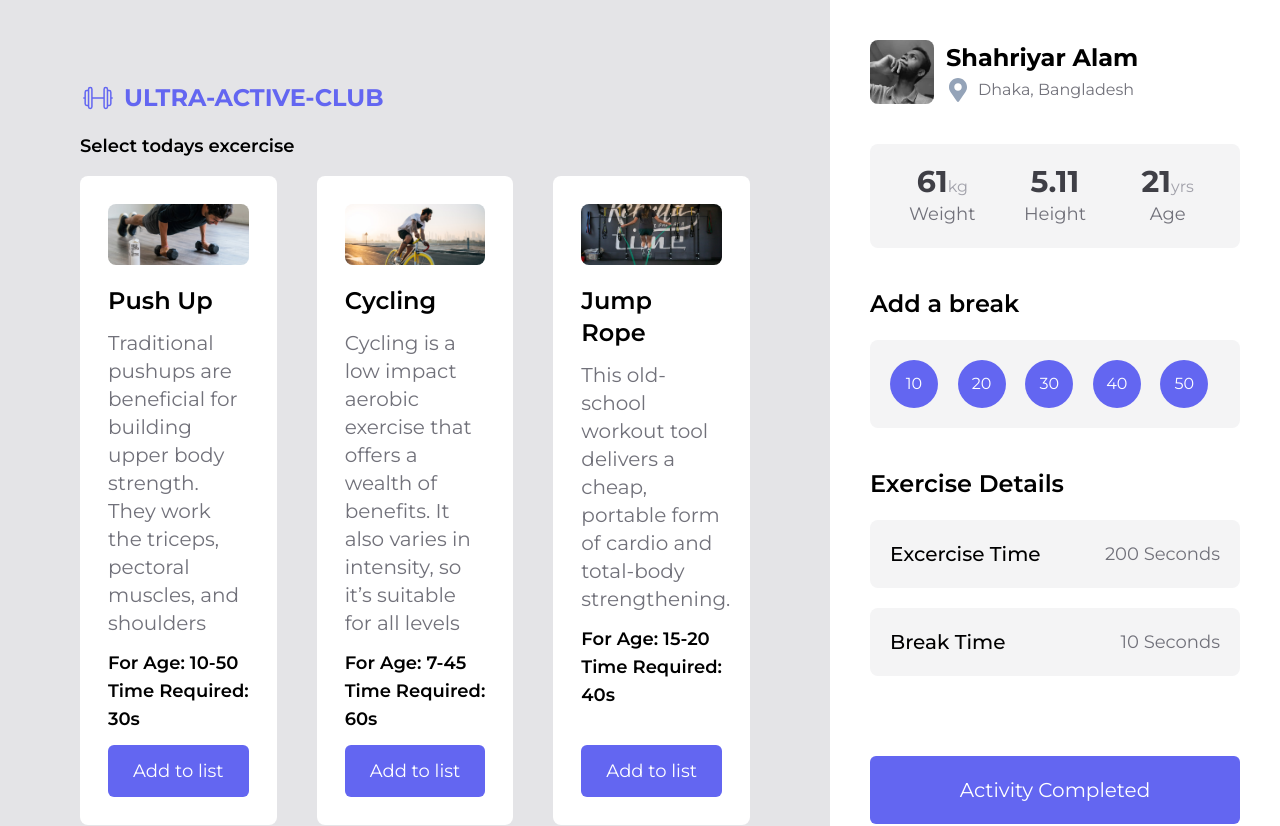
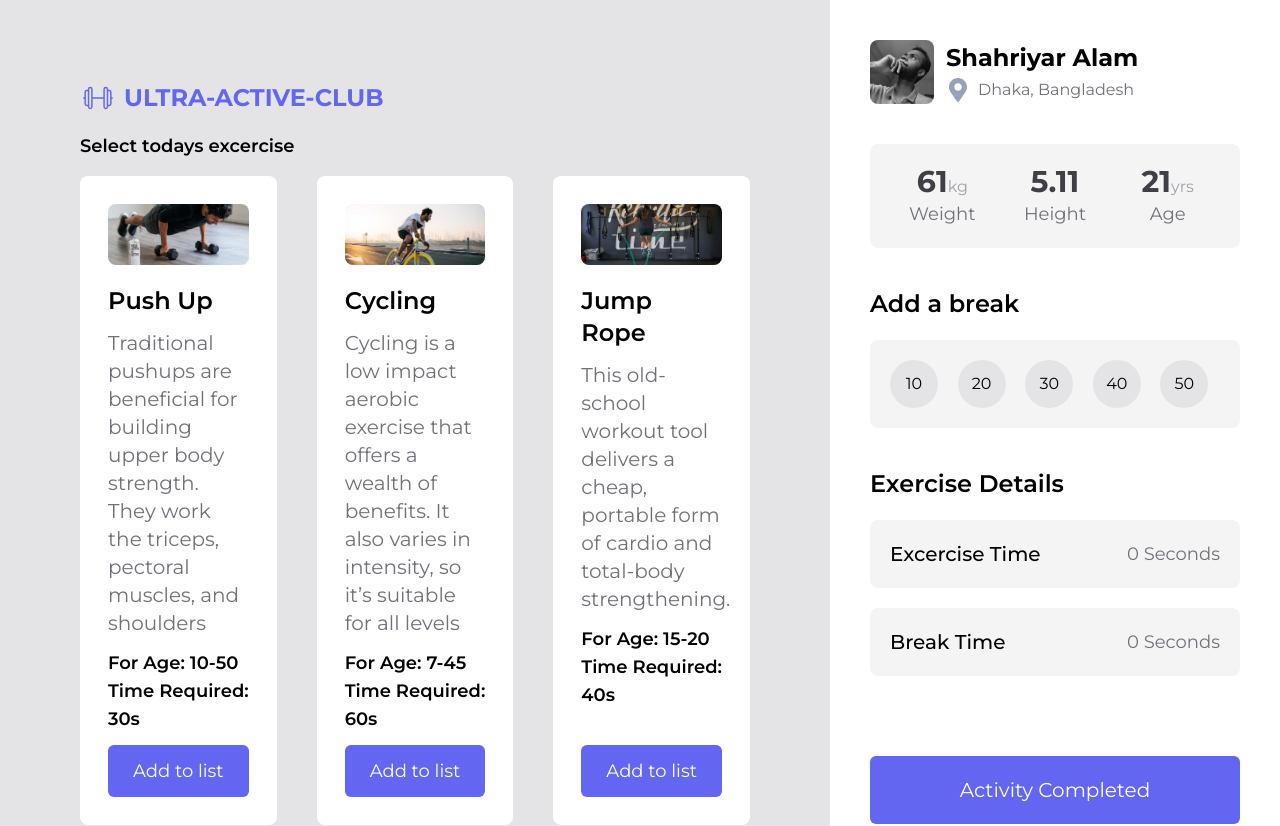
Before and after one commit to shahriyardx/club-assignment, a React (Vite) app: page / in a window 1280 px wide. Shown: the top 826 px of the page. Built offline with nearby package versions, Linux system fonts and the light colour scheme.

Commit message:
Show selected excercise time and break time

```diff
--- a/src/App.tsx
+++ b/src/App.tsx
@@ -17,7 +17,7 @@ const App = () => {
 
   return (
     <>
-      <Layout breakState={[breakTime, setBreakTime]}>
+      <Layout selectedExcercises={selectedExcercises} breakState={[breakTime, setBreakTime]}>
         <p className="text-lg font-semibold mt-4">Select todays excercise</p>
 
         <div className="mt-4 grid grid-cols-3 gap-10">
--- a/src/components/Break.tsx
+++ b/src/components/Break.tsx
@@ -9,7 +9,7 @@ const BreakButton = ({ seconds, setBreak }: BreakProps) => {
   return (
     <button
       onClick={() => setBreak((prev) => prev + seconds)}
-      className="w-12 h-12 flex items-center justify-center bg-indigo-500 text-white rounded-full"
+      className="w-12 h-12 flex items-center justify-center bg-zinc-200 text-black hover:bg-indigo-500 hover:text-white rounded-full"
     >
       {seconds}
     </button>
--- a/src/components/Details.tsx
+++ b/src/components/Details.tsx
@@ -1,16 +1,29 @@
-const Details = () => {
+import { ExcerciseType } from "../hooks/useExcercise"
+
+type Props = {
+  selectedExcercises: Array<ExcerciseType>
+  breakTime: number
+}
+
+const Details = ({ selectedExcercises, breakTime }: Props) => {
   return (
     <div className="mt-10">
       <h2 className="text-2xl font-semibold">Exercise Details</h2>
 
       <div className="p-5 bg-zinc-100 rounded-lg mt-5 flex items-center justify-between">
         <p className="text-xl font-[500]">Excercise Time</p>
-        <p className="text-lg text-zinc-500">200 Seconds</p>
+        <p className="text-lg text-zinc-500">
+          {selectedExcercises.reduce(
+            (prevVal, curVal) => prevVal + curVal.time_required,
+            0
+          )}{" "}
+          Seconds
+        </p>
       </div>
 
       <div className="p-5 bg-zinc-100 rounded-lg mt-5 flex items-center justify-between">
         <p className="text-xl font-[500]">Break Time</p>
-        <p className="text-lg text-zinc-500">10 Seconds</p>
+        <p className="text-lg text-zinc-500">{breakTime} Seconds</p>
       </div>
     </div>
   )
--- a/src/components/Layout.tsx
+++ b/src/components/Layout.tsx
@@ -1,21 +1,27 @@
-import React, { Dispatch, SetStateAction } from 'react'
-import Header from './Header'
-import Sidebar from './Sidebar'
+import React, { Dispatch, SetStateAction } from "react"
+import { ExcerciseType } from "../hooks/useExcercise"
+import Header from "./Header"
+import Sidebar from "./Sidebar"
 
 type Props = {
   children: React.ReactNode
   breakState: [number, Dispatch<SetStateAction<number>>]
+  selectedExcercises: Array<ExcerciseType>
 }
 
-const Layout = ({ children, breakState}: Props) => {
+const Layout = ({ children, breakState, selectedExcercises }: Props) => {
   return (
-    <div className='grid grid-cols-[auto,450px]'>
-      <div className='w-full max-w-7xl mx-auto p-20'>
+    <div className="grid grid-cols-[auto,450px]">
+      <div className="w-full max-w-7xl mx-auto p-20">
         <Header />
         {children}
       </div>
 
-      <Sidebar breakState={breakState} />
+      <Sidebar
+        selectedExcercises={selectedExcercises}
+        breakTime={breakState[0]}
+        breakState={breakState}
+      />
     </div>
   )
 }
--- a/src/components/Sidebar.tsx
+++ b/src/components/Sidebar.tsx
@@ -1,4 +1,5 @@
 import React, { Dispatch, SetStateAction } from "react"
+import { ExcerciseType } from "../hooks/useExcercise"
 import Break from "./Break"
 import Details from "./Details"
 import HealthInfo from "./HealthInfo"
@@ -6,14 +7,16 @@ import Profile from "./Profile"
 
 type Props = {
   breakState: [number, Dispatch<SetStateAction<number>>]
+  selectedExcercises: Array<ExcerciseType>
+  breakTime: number
 }
 
-const Sidebar = ({ breakState }: Props ) => {
+const Sidebar = ({ breakState, selectedExcercises, breakTime }: Props ) => {
   return <div className="min-h-screen bg-white p-10">
     <Profile />
     <HealthInfo />
     <Break setBreak={breakState[1]} />
-    <Details />
+    <Details selectedExcercises={selectedExcercises} breakTime={breakTime} />
 
     <button className="px-5 py-5 text-xl w-full mt-20 bg-indigo-500 hover:bg-indigo-600 text-white rounded-md">Activity Completed</button>
   </div>
```
